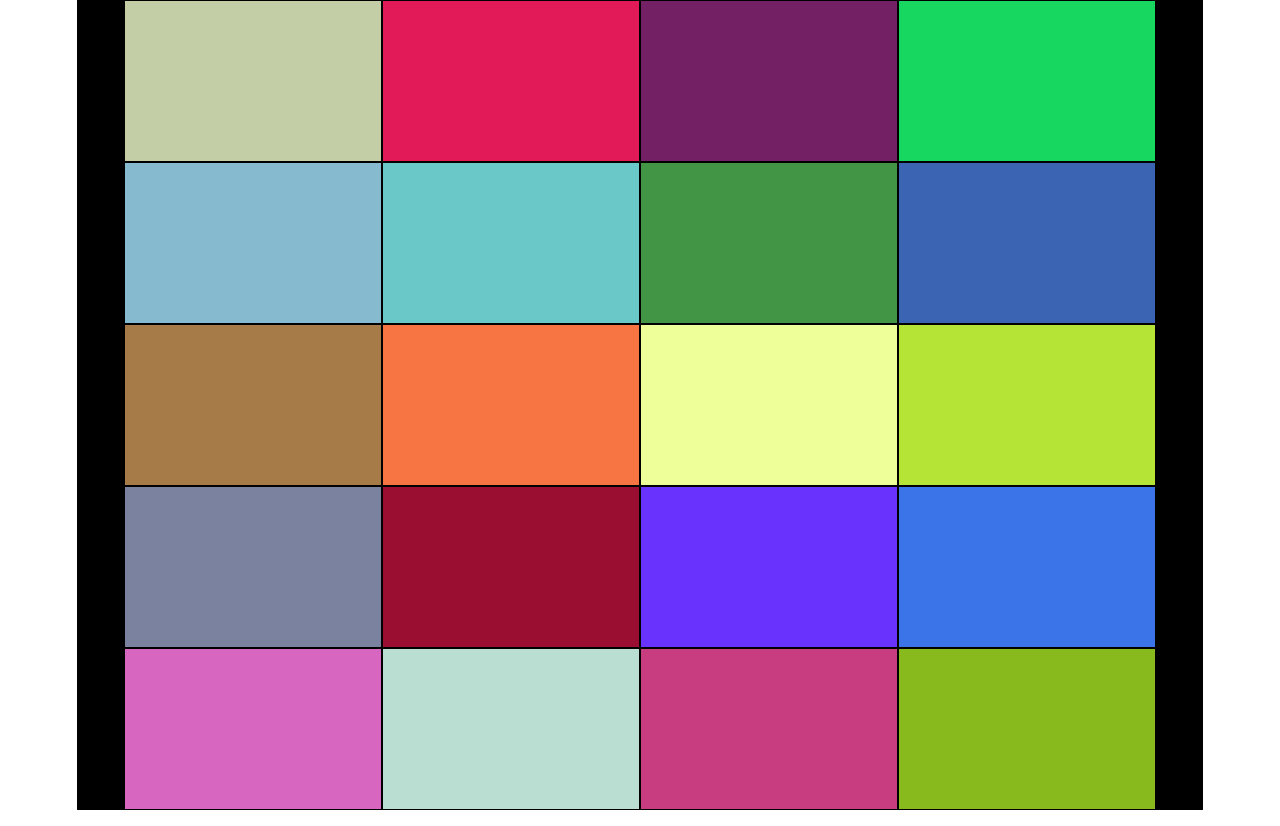
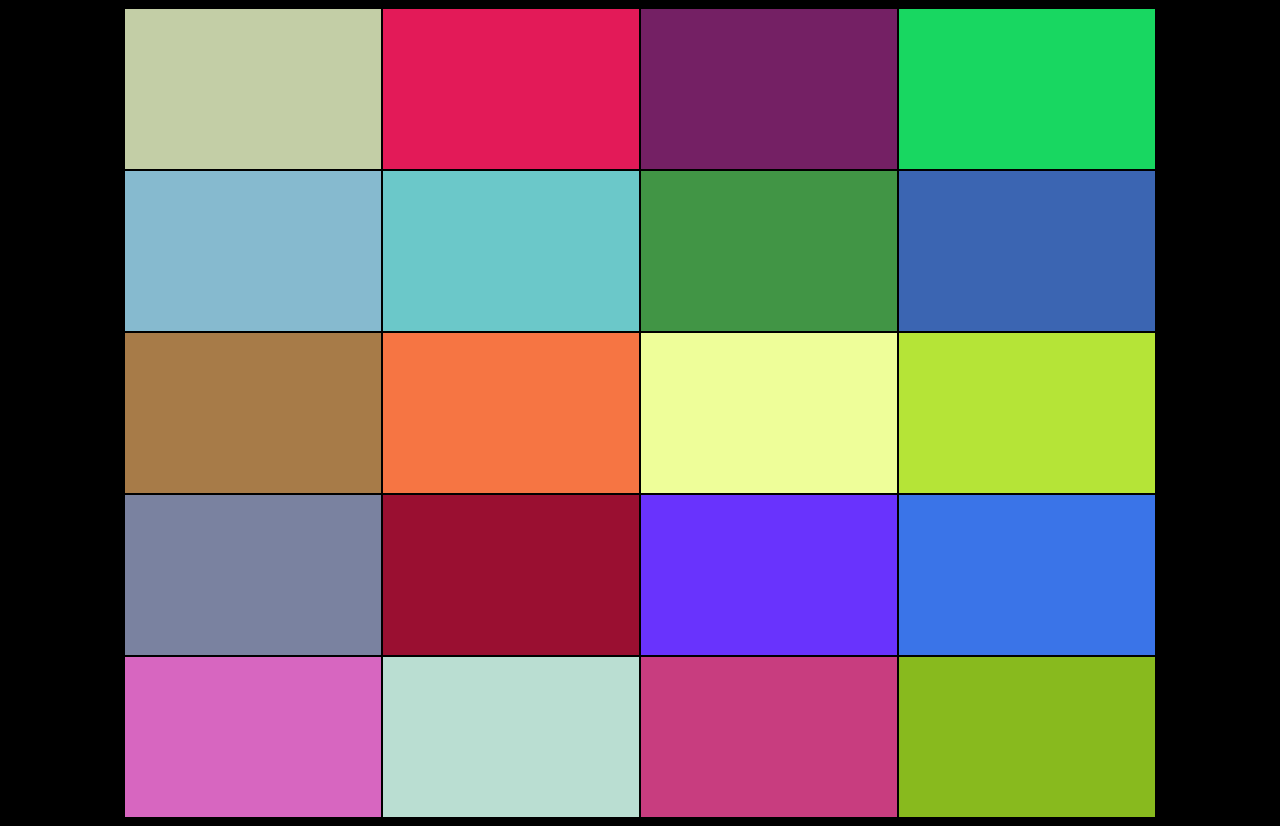
Before and after one commit to richcstanley/color-grid.github.io, a React (Create React App) app: page / in a window 1280 px wide. Built offline with nearby package versions, Linux system fonts and the light colour scheme.

Commit message:
changed body background to black to hide the div .. not optimal but works

```diff
--- a/src/index.css
+++ b/src/index.css
@@ -16,6 +16,8 @@
 
 
 
+
+
 }
 
 
@@ -25,5 +27,7 @@ body {
 	justify-content: center;
 	padding: 0;
 	border: 0;
-	margin: 0;
+	background-color: black;
+
+
 }
```
